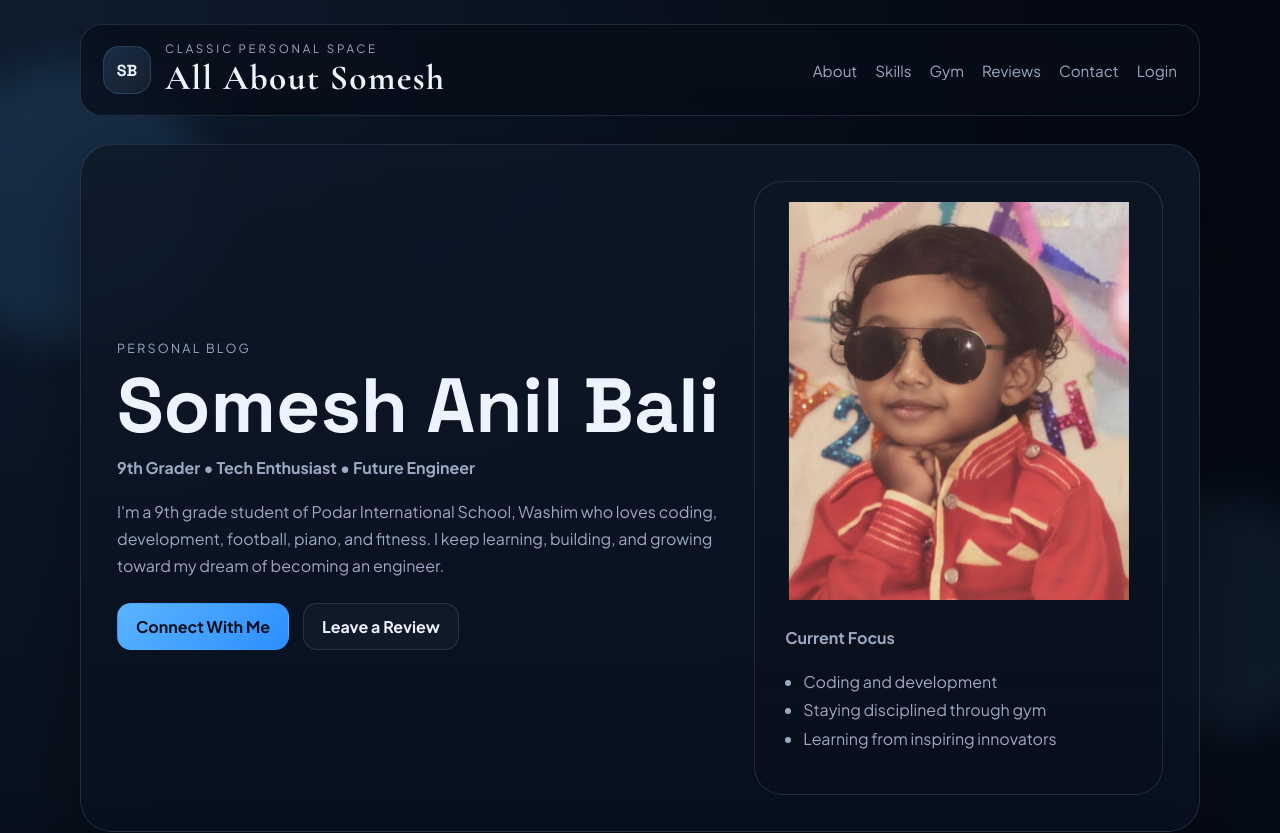
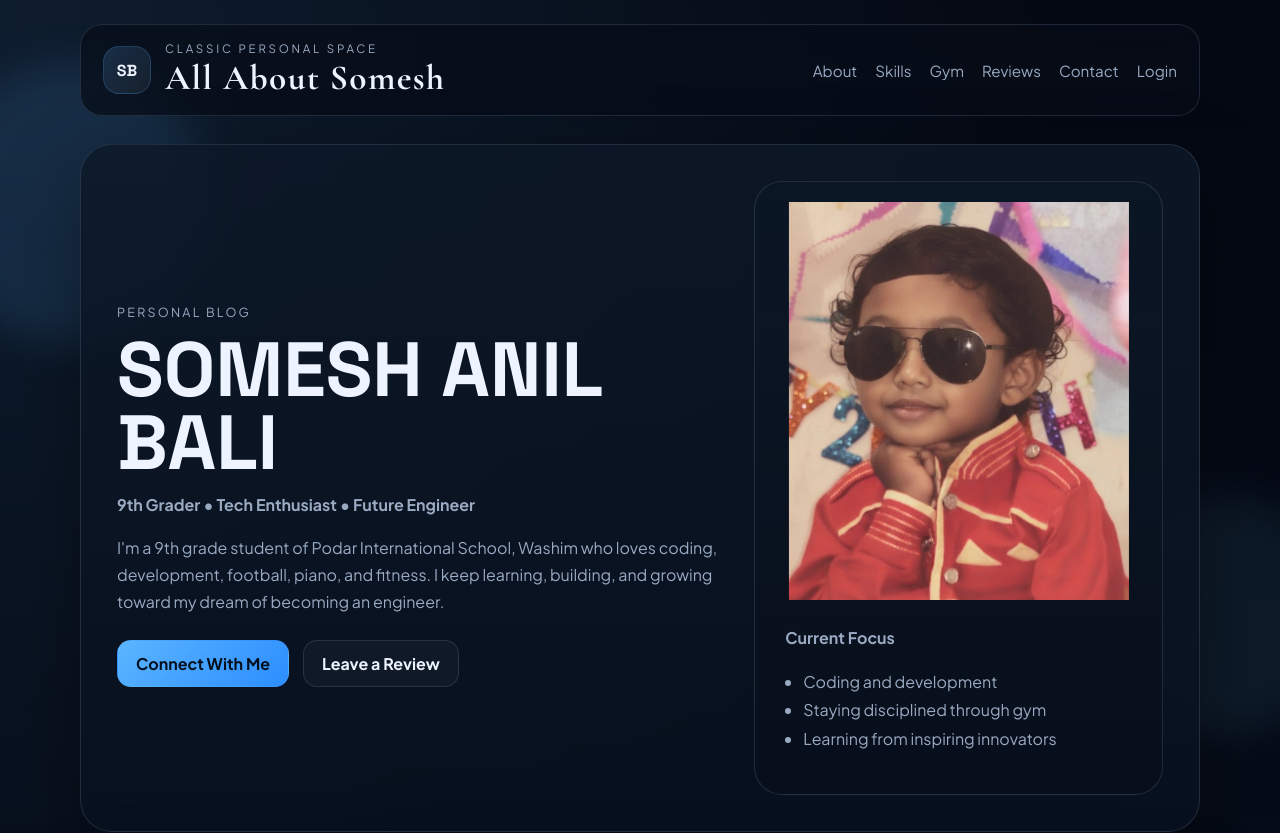
Before and after one commit to someshedu7-star/SOMESH_DEVELOPS, a website: page index.html in a window 1280 px wide. Shown: the top 833 px of the page. Drawn offline with nearby package versions, Linux system fonts and the light colour scheme; no server answers.

Commit message:
Update index.html

```diff
--- a/index.html
+++ b/index.html
@@ -35,7 +35,7 @@
     <section class="hero section">
       <div class="hero-copy reveal">
         <p class="eyebrow">Personal Blog</p>
-        <h2>Somesh Anil Bali</h2>
+        <h2 class="fire-typing">SOMESH ANIL BALI</h2>
         <p class="hero-role">9th Grader • Tech Enthusiast • Future Engineer</p>
         <p class="hero-text">
           I'm a 9th grade student of Podar International School, Washim who loves coding, development, football, piano, and fitness.
```
